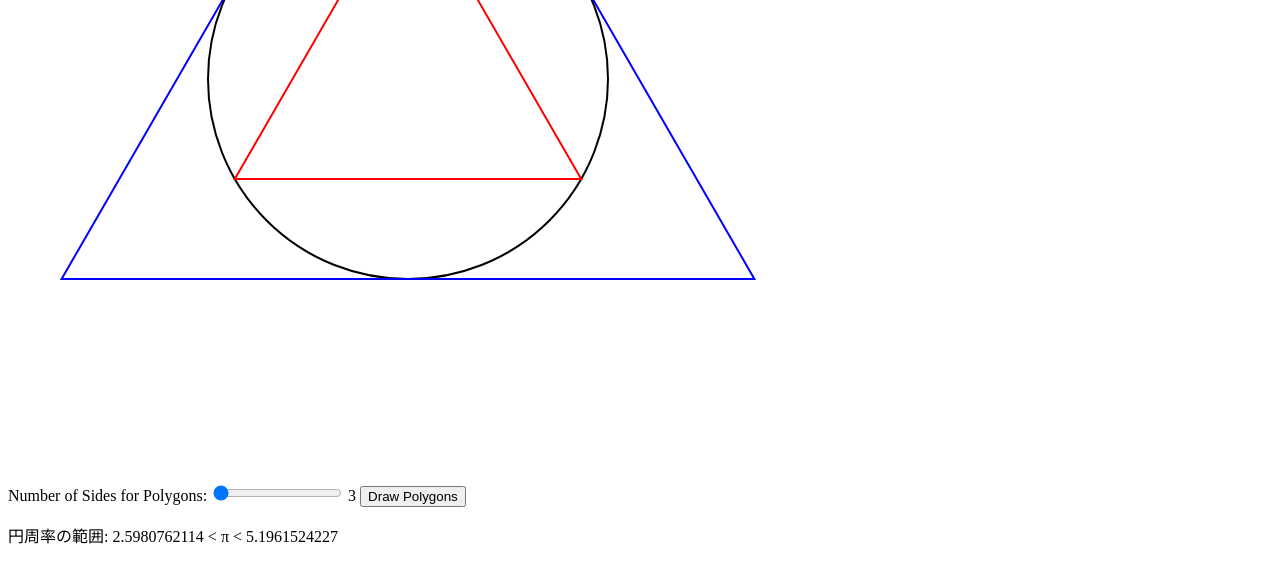
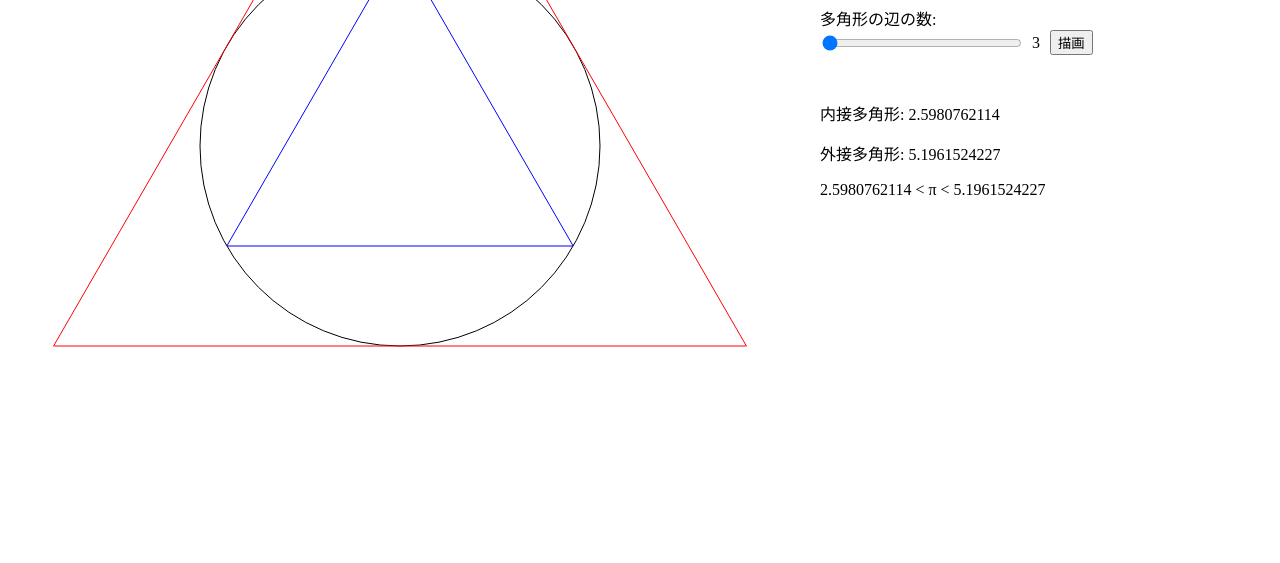
Before and after one commit to KEI0123/archimedes, a plain HTML site: page index.html in a window 1280 px wide. Shown: the part 329-892 px from the top of the page. Drawn offline with Linux system fonts and the light colour scheme.

Commit message:
update: slider added

```diff
--- a/index.html
+++ b/index.html
@@ -1,18 +1,28 @@
 <!DOCTYPE html>
-<html>
+<html lang="ja">
 
 <head>
-    <title>Archimedes</title>
-    <link rel="stylesheet" href="style.css">
+    <meta charset="UTF-8">
+    <meta name="viewport" content="width=device-width, initial-scale=1.0">
+    <title>多角形描画</title>
+    <link rel="stylesheet" href="styles.css">
 </head>
 
 <body>
-    <div class="container"> <canvas id="canvas" width="800" height="800"></canvas>
-        <div class="controls"> <label for="slider">Number of Sides for Polygons:</label> <input type="range" id="slider"
-                min="3" max="100" value="3"> <span id="sliderValue">3</span> <button id="drawButton">Draw
-                Polygons</button>
-            <div>
-                <p>円周率の範囲: <span id="piRange"></span></p>
+    <div id="container">
+        <canvas id="polygonCanvas" width="800" height="800"></canvas>
+        <div id="controls">
+            <h1>Archimedes</h1>
+            <label for="sidesSlider">多角形の辺の数: </label>
+            <div class="control-group">
+                <input type="range" id="sidesSlider" min="3" max="100" value="3" step="1">
+                <span id="sidesValue">3</span>
+                <button id="drawButton">描画</button>
+            </div>
+            <div id="piValues">
+                <p id="inscribedPiValue">内接多角形: 計算中...</p>
+                <p id="circumscribedPiValue">外接多角形: 計算中...</p>
+                <p id="piInequality">x &lt; π &lt; y</p>
             </div>
         </div>
     </div>
--- a/script.js
+++ b/script.js
@@ -1,88 +1,97 @@
-function clacInnerPi(NUM) {
-    const radius = 200;
-    const sideLength = 2 * radius * Math.sin(Math.PI / NUM);
-    const perimeter = sideLength * NUM; return perimeter / (2 * radius);
-}
-
-function clacOuterPi(NUM) {
-    const radius = 200;
-    const sideLength = 2 * radius * Math.tan(Math.PI / NUM);
-    const perimeter = sideLength * NUM; return perimeter / (2 * radius);
-}
-
 function drawCircle(ctx, radius) {
     const centerX = ctx.canvas.width / 2;
-    const centerY = ctx.canvas.height / 2; ctx.beginPath();
+    const centerY = ctx.canvas.height / 2;
+    ctx.beginPath();
     ctx.arc(centerX, centerY, radius, 0, 2 * Math.PI);
-    ctx.strokeStyle = 'black'; ctx.lineWidth = 2;
+    ctx.strokeStyle = "black";
     ctx.stroke();
 }
 
-function drawPolygon(ctx, sides, color, radius) {
+function drawPolygon(ctx, sides, radius, color) {
     const centerX = ctx.canvas.width / 2;
     const centerY = ctx.canvas.height / 2;
+
     ctx.beginPath();
-    for (let i = 0; i < sides; ++i) {
+    for (let i = 0; i < sides; i++) {
         const angle = i * 2 * Math.PI / sides - Math.PI / 2;
         const x = centerX + radius * Math.cos(angle);
         const y = centerY + radius * Math.sin(angle);
+
         if (i === 0) {
             ctx.moveTo(x, y);
-
         } else {
             ctx.lineTo(x, y);
         }
     }
     ctx.closePath();
     ctx.strokeStyle = color;
-    ctx.lineWidth = 2;
     ctx.stroke();
 }
 
-function clearCanvas(ctx) {
-    ctx.clearRect(0, 0, ctx.canvas.width, ctx.canvas.height);
+function calculateInscribedPolygonPi(sides) {
+    const angle = Math.PI / sides;
+    const sideLength = 2 * Math.sin(angle);
+    return (sides * sideLength) / 2; // 内接多角形の周長
 }
 
-const canvas = document.getElementById("canvas");
-const ctx = canvas.getContext("2d");
-const circleRadius = 200;
-const slider = document.getElementById("slider");
-const sliderValue = document.getElementById("sliderValue");
-const drawButton = document.getElementById("drawButton");
+function calculateCircumscribedPolygonPi(sides) {
+    const angle = Math.PI / sides;
+    const sideLength = 2 * Math.tan(angle);
+    return (sides * sideLength) / 2; // 外接多角形の周長
+}
 
-slider.addEventListener("input", function () {
-    const value = Number(this.value);
-    sliderValue.textContent = value;
+document.getElementById('sidesSlider').addEventListener('input', function () {
+    document.getElementById('sidesValue').innerText = this.value;
 });
 
-slider.addEventListener("wheel", function (event) {
+document.getElementById('drawButton').addEventListener('click', function () {
+    const sides = Number(document.getElementById('sidesSlider').value);
+    const canvas = document.getElementById('polygonCanvas').getContext('2d');
+
+    const radius = 200; // Circle radius
+    const outerRadius = radius / Math.cos(Math.PI / sides); // Outer polygon radius
+    const innerRadius = radius; // Inner polygon radius
+
+    canvas.clearRect(0, 0, canvas.canvas.width, canvas.canvas.height);
+    drawCircle(canvas, radius); // Draw the circle
+    drawPolygon(canvas, sides, outerRadius, "red"); // Outer polygon circumscribed around the circle, red color
+    drawPolygon(canvas, sides, innerRadius, "blue"); // Inner polygon inscribed in the circle, blue color
+
+    const inscribedPi = calculateInscribedPolygonPi(sides);
+    const circumscribedPi = calculateCircumscribedPolygonPi(sides);
+
+    document.getElementById('inscribedPiValue').innerText = `内接多角形: ${inscribedPi.toFixed(10)}`;
+    document.getElementById('circumscribedPiValue').innerText = `外接多角形: ${circumscribedPi.toFixed(10)}`;
+    document.getElementById('piInequality').innerText = `${inscribedPi.toFixed(10)} < π < ${circumscribedPi.toFixed(10)}`;
+});
+
+document.getElementById('sidesSlider').addEventListener('wheel', function (event) {
     event.preventDefault();
     const delta = Math.sign(event.deltaY);
-    let value = Number(slider.value);
-    value -= delta;
-    if (value >= slider.min && value <= slider.max) {
-        slider.value = value;
-        slider.dispatchEvent(new Event('input'));
-    }
+    const slider = document.getElementById('sidesSlider');
+    let value = parseInt(slider.value);
+    value = Math.max(3, Math.min(100, value - delta));
+    slider.value = value;
+    document.getElementById('sidesValue').innerText = value;
 });
 
-drawButton.addEventListener("click", function () {
-    clearCanvas(ctx);
-    const sides = Number(slider.value);
-    drawCircle(ctx, circleRadius);
-    drawPolygon(ctx, sides, 'red', circleRadius); // 内接するn角形
-    drawPolygon(ctx, sides, 'blue', circleRadius / Math.cos(Math.PI / sides)); // 外接するn角形
-    const innerPi = clacInnerPi(sides);
-    const outerPi = clacOuterPi(sides);
-    document.getElementById('piRange').textContent = `${innerPi.toFixed(10)} < π < ${outerPi.toFixed(10)}`;
+window.addEventListener('load', function () {
+    const sides = Number(document.getElementById('sidesSlider').value);
+    const canvas = document.getElementById('polygonCanvas').getContext('2d');
+
+    const radius = 200; // Circle radius
+    const outerRadius = radius / Math.cos(Math.PI / sides); // Outer polygon radius
+    const innerRadius = radius; // Inner polygon radius
+
+    canvas.clearRect(0, 0, canvas.canvas.width, canvas.canvas.height);
+    drawCircle(canvas, radius); // Draw the circle
+    drawPolygon(canvas, sides, outerRadius, "red"); // 初期値で外接多角形を赤色の枠線で描画
+    drawPolygon(canvas, sides, innerRadius, "blue"); // 初期値で内接多角形を青色の枠線で描画
+
+    const inscribedPi = calculateInscribedPolygonPi(sides);
+    const circumscribedPi = calculateCircumscribedPolygonPi(sides);
+
+    document.getElementById('inscribedPiValue').innerText = `内接多角形: ${inscribedPi.toFixed(10)}`;
+    document.getElementById('circumscribedPiValue').innerText = `外接多角形: ${circumscribedPi.toFixed(10)}`;
+    document.getElementById('piInequality').innerText = `${inscribedPi.toFixed(10)} < π < ${circumscribedPi.toFixed(10)}`;
 });
-
-const initialSides = Number(slider.value);
-clearCanvas(ctx);
-drawCircle(ctx, circleRadius);
-drawPolygon(ctx, initialSides, 'red', circleRadius); // 内接するn角形
-drawPolygon(ctx, initialSides, 'blue', circleRadius / Math.cos(Math.PI / initialSides)); // 外接するn角形
-sliderValue.textContent = initialSides;
-const initialInnerPi = clacInnerPi(initialSides);
-const initialOuterPi = clacOuterPi(initialSides);
-document.getElementById('piRange').textContent = `${initialInnerPi.toFixed(10)} < π < ${initialOuterPi.toFixed(10)}`;
--- a/styles.css
+++ b/styles.css
@@ -1,32 +1,46 @@
 body {
     display: flex;
-    justify-content: center;
+    justify-content: flex-start;
     align-items: center;
     height: 100vh;
     margin: 0;
 }
 
-.container {
+#container {
     display: flex;
-    justify-content: center;
     align-items: center;
-    /* ここで要素をセンターに配置 */
 }
 
-canvas {
+#polygonCanvas {
+    margin-top: 150px;
+    /* 上マージンをさらに増加 */
     margin-right: 20px;
-    /* キャンバスの右にマージンを追加 */
-    border: 1px solid black;
+    /* スライダーとキャンバスの間のスペース */
 }
 
-.controls {
+#controls {
     display: flex;
     flex-direction: column;
-    align-items: flex-start;
-    margin-left: 20px;
-    /* スライダーをキャンバスの右に配置 */
 }
 
-.controls>div {
+.control-group {
+    display: flex;
+    align-items: center;
+    margin-bottom: 10px;
+}
+
+#sidesSlider {
+    width: 200px;
+    /* スライダーの長さを調整 */
+    margin-right: 10px;
+    /* ボタンとの間隔を調整 */
+}
+
+#drawButton {
+    margin-left: 10px;
+    /* ボタンの位置を調整 */
+}
+
+#piValues {
     margin-top: 20px;
 }
```
